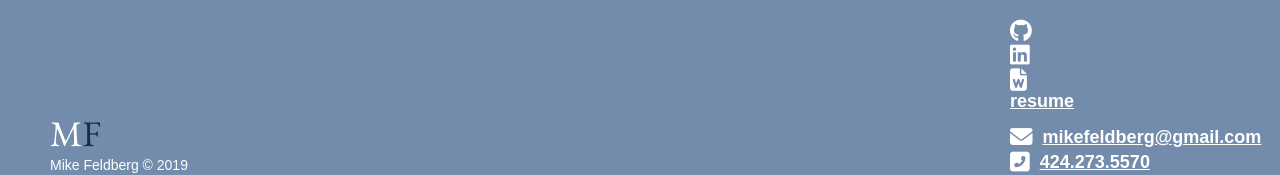
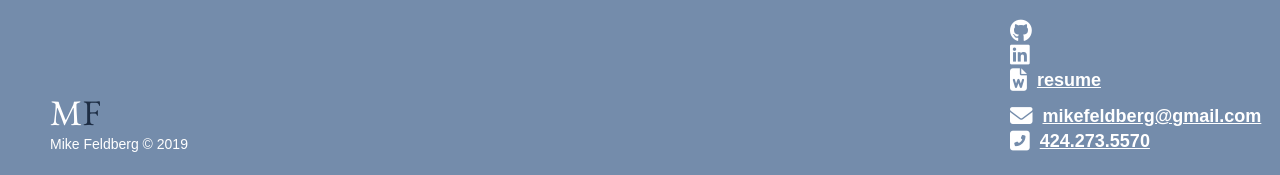
Before and after one commit to mikefeldberg/mikefeldberg.dev, a React (Create React App) app: page / in a window 1280 px wide. Shown: the part 1965-2140 px from the top of the page. Built offline with nearby package versions, Linux system fonts and the light colour scheme; a web font is replaced by a local one.

Commit message:
fix anchor warning

```diff
--- a/src/components/Footer/Footer.jsx
+++ b/src/components/Footer/Footer.jsx
@@ -28,9 +28,9 @@ const Footer = props => (
             <div>
                 <div className="mb15">
                     <a className="resume" href="https://drive.google.com/file/d/1OSkzYz5Dl4o8E57jtYwHeaAmNEPETXno/view?usp=sharing" target="_blank" rel="noopener noreferrer">
-                        <div>
+                        <span>
                             <i className="fas fa-file-word fa-lg mr10" aria-hidden="true" />
-                        </div>
+                        </span>
                     </a>
                     <a className="resume" href="https://drive.google.com/file/d/1OSkzYz5Dl4o8E57jtYwHeaAmNEPETXno/view?usp=sharing" target="_blank" rel="noopener noreferrer">resume</a>
                 </div>
```
